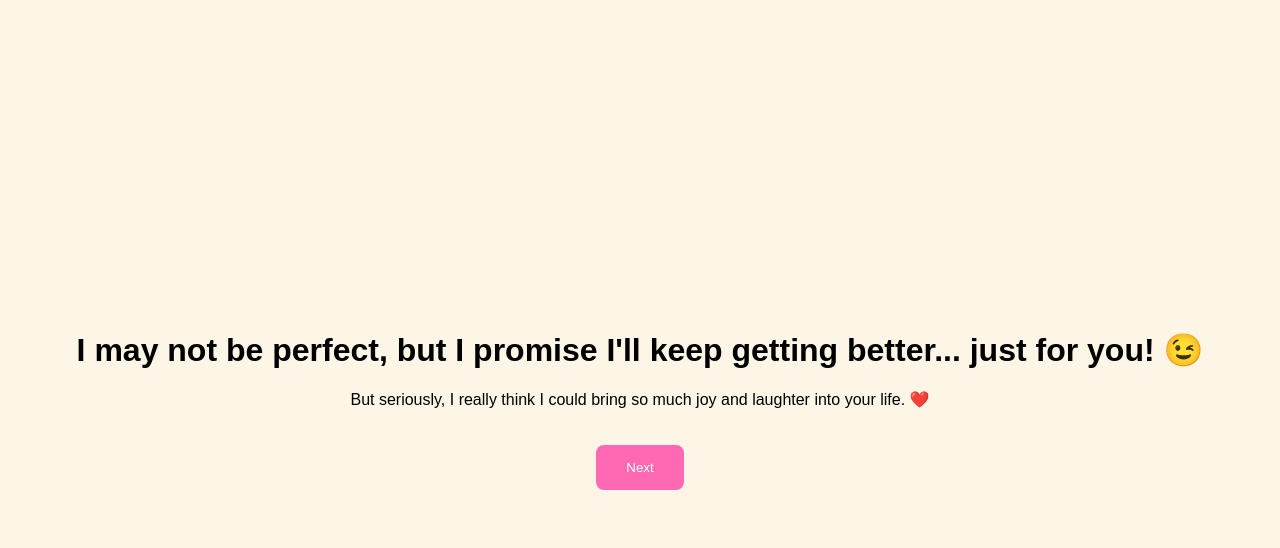
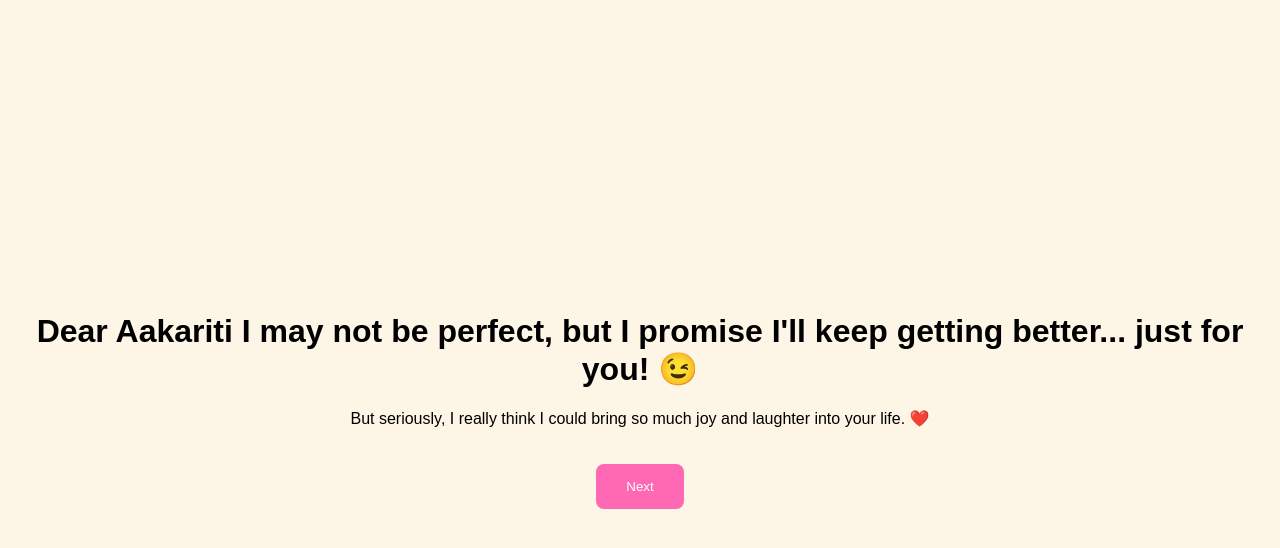
Before and after one commit to Nawaraaz/mrnk, a plain HTML site: page index.html in a window 1280 px wide. Both pictures are taken after a click on the button "Continue". Drawn offline with Linux system fonts and the light colour scheme.

Commit message:
Update index.html

```diff
--- a/index.html
+++ b/index.html
@@ -10,13 +10,15 @@
     <!-- Welcome Screen -->
     <div class="container" id="welcome-screen">
         <img src="heart.png" alt="Heart" class="heart-img">
-        <h1 class="animated-text">Hey, thank you for accepting my invitation! Aakriti Dhakal🌸</h1>
+        <h1 class="animated-text">Hey, thank you for accepting my invitation!🌸</h1>
         <button id="continue-btn" onclick="showFlirting()">Continue</button>
     </div>
 
     <!-- Flirting Screen -->
     <div class="container" id="flirt-screen" style="display: none;">
-        <h1 class="flirt-text">I may not be perfect, but I promise I'll keep getting better... just for you! 😉</h1>
+        <h1 class="flirt-text">
+            Dear Aakariti
+            I may not be perfect, but I promise I'll keep getting better... just for you! 😉</h1>
         <p>But seriously, I really think I could bring so much joy and laughter into your life. ❤️</p>
         <button id="next-btn" onclick="showLoveQuestion()">Next</button>
     </div>
```
